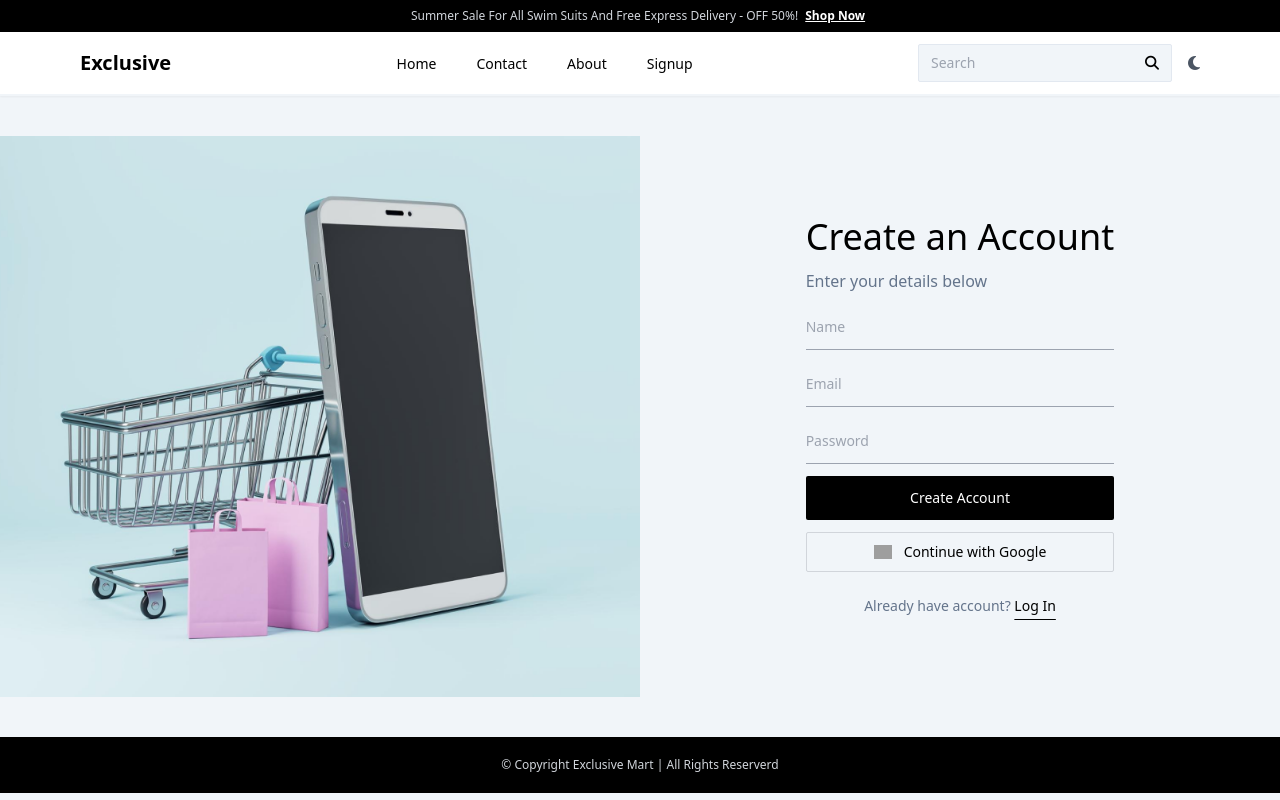
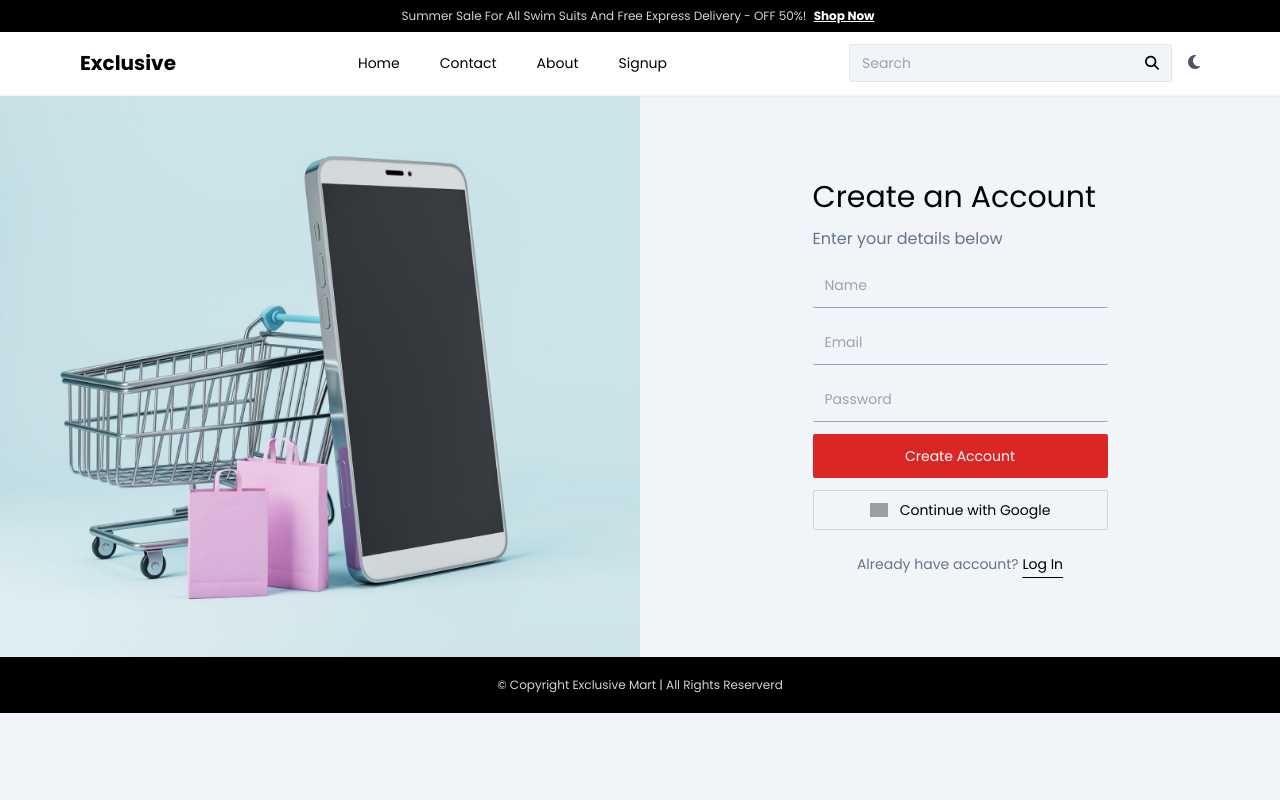
Before and after one commit to msalmankhokhar/exclusive-ecommerce-store, a Flask app: page /signup in a window 1280 px wide. Run offline with Flask 3, Linux system fonts and the light colour scheme; some libraries are stand-ins or nearby versions; grey boxes are pictures that could not be loaded.

Commit message:
more design improvement also added popppins font

```diff
--- a/static/css/tailwindcss/output.css
+++ b/static/css/tailwindcss/output.css
@@ -46,7 +46,7 @@ html,
   -o-tab-size: 4;
      tab-size: 4;
   /* 3 */
-  font-family: ui-sans-serif, system-ui, sans-serif, "Apple Color Emoji", "Segoe UI Emoji", "Segoe UI Symbol", "Noto Color Emoji";
+  font-family: ui-sans-serif, Poppins;
   /* 4 */
   font-feature-settings: normal;
   /* 5 */
@@ -660,13 +660,13 @@ video {
   background-color: rgb(0 0 0 / var(--tw-bg-opacity));
 }
 
-.bg-blue-300 {
-  --tw-bg-opacity: 1;
-  background-color: rgb(147 197 253 / var(--tw-bg-opacity));
+.bg-inherit {
+  background-color: inherit;
 }
 
-.bg-inherit {
-  background-color: inherit;
+.bg-red-600 {
+  --tw-bg-opacity: 1;
+  background-color: rgb(220 38 38 / var(--tw-bg-opacity));
 }
 
 .bg-slate-100 {
@@ -739,6 +739,16 @@ video {
 .text-xs {
   font-size: 0.75rem;
   line-height: 1rem;
+}
+
+.text-3xl {
+  font-size: 1.875rem;
+  line-height: 2.25rem;
+}
+
+.text-2xl {
+  font-size: 1.5rem;
+  line-height: 2rem;
 }
 
 .font-bold {
@@ -849,30 +859,40 @@ video {
     display: flex;
   }
 
+  .sm\:justify-center {
+    justify-content: center;
+  }
+
   .sm\:px-10 {
     padding-left: 2.5rem;
     padding-right: 2.5rem;
   }
 
-  .sm\:px-20 {
-    padding-left: 5rem;
-    padding-right: 5rem;
+  .sm\:text-3xl {
+    font-size: 1.875rem;
+    line-height: 2.25rem;
   }
 
-  .sm\:px-16 {
-    padding-left: 4rem;
-    padding-right: 4rem;
+  .sm\:text-4xl {
+    font-size: 2.25rem;
+    line-height: 2.5rem;
+  }
+
+  .sm\:text-2xl {
+    font-size: 1.5rem;
+    line-height: 2rem;
   }
 }
 
 @media (min-width: 768px) {
-  .md\:flex {
-    display: flex;
-  }
-
   .md\:px-16 {
     padding-left: 4rem;
     padding-right: 4rem;
+  }
+
+  .md\:text-4xl {
+    font-size: 2.25rem;
+    line-height: 2.5rem;
   }
 }
 
@@ -903,39 +923,53 @@ video {
     padding-bottom: 0px;
   }
 
-  .lg\:py-10 {
-    padding-top: 2.5rem;
-    padding-bottom: 2.5rem;
+  .lg\:text-2xl {
+    font-size: 1.5rem;
+    line-height: 2rem;
   }
+}
+
+@media (min-width: 1280px) {
+  .xl\:text-3xl {
+    font-size: 1.875rem;
+    line-height: 2.25rem;
+  }
+}
+
+@media (min-width: 1536px) {
+  .\32xl\:text-4xl {
+    font-size: 2.25rem;
+    line-height: 2.5rem;
+  }
+
+  .\32xl\:text-5xl {
+    font-size: 3rem;
+    line-height: 1;
+  }
+
+  .\32xl\:text-6xl {
+    font-size: 3.75rem;
+    line-height: 1;
+  }
+}
+
+.dark\:border-gray-600:where([data-mode="dark"], [data-mode="dark"] *) {
+  --tw-border-opacity: 1;
+  border-color: rgb(75 85 99 / var(--tw-border-opacity));
 }
 
 .dark\:border-transparent:where([data-mode="dark"], [data-mode="dark"] *) {
   border-color: transparent;
 }
 
-.dark\:bg-indigo-600:where([data-mode="dark"], [data-mode="dark"] *) {
+.dark\:bg-gray-900:where([data-mode="dark"], [data-mode="dark"] *) {
   --tw-bg-opacity: 1;
-  background-color: rgb(79 70 229 / var(--tw-bg-opacity));
+  background-color: rgb(17 24 39 / var(--tw-bg-opacity));
 }
 
 .dark\:bg-slate-800:where([data-mode="dark"], [data-mode="dark"] *) {
   --tw-bg-opacity: 1;
   background-color: rgb(30 41 59 / var(--tw-bg-opacity));
-}
-
-.dark\:bg-slate-900:where([data-mode="dark"], [data-mode="dark"] *) {
-  --tw-bg-opacity: 1;
-  background-color: rgb(15 23 42 / var(--tw-bg-opacity));
-}
-
-.dark\:bg-white:where([data-mode="dark"], [data-mode="dark"] *) {
-  --tw-bg-opacity: 1;
-  background-color: rgb(255 255 255 / var(--tw-bg-opacity));
-}
-
-.dark\:bg-gray-900:where([data-mode="dark"], [data-mode="dark"] *) {
-  --tw-bg-opacity: 1;
-  background-color: rgb(17 24 39 / var(--tw-bg-opacity));
 }
 
 .dark\:text-gray-100:where([data-mode="dark"], [data-mode="dark"] *) {
--- a/tailwind.config.js
+++ b/tailwind.config.js
@@ -4,6 +4,9 @@ module.exports = {
   content: ['./templates/*.html'],
   theme: {
     extend: {},
+    fontFamily: {
+      'sans': ['ui-sans-serif', 'Poppins']
+    }
   },
   plugins: [],
 }
--- a/templates/base.html
+++ b/templates/base.html
@@ -4,6 +4,9 @@
 <meta charset="utf-8">
 <meta name="viewport" content="width=device-width, initial-scale=1">
 <title>Exclusive Mart</title>
+<link rel="preconnect" href="https://fonts.googleapis.com">
+<link rel="preconnect" href="https://fonts.gstatic.com" crossorigin>
+<link href="https://fonts.googleapis.com/css2?family=Poppins:ital,wght@0,100;0,200;0,300;0,400;0,500;0,600;0,700;0,800;0,900;1,100;1,200;1,300;1,400;1,500;1,600;1,700;1,800;1,900&display=swap" rel="stylesheet">
 <link rel="stylesheet" href="/static/css/tailwindcss/output.css">
 <script defer src="/static/js/theme.js"></script>
 
@@ -13,10 +16,10 @@
 <body class="bg-slate-100 dark:bg-gray-900">
     <header class="">
         <!-- Top Nav -->
-        <div class="py-2 px-5 bg-black dark:bg-white sm:flex items-center justify-center">
+        <div class="py-2 px-5 bg-black sm:flex items-center justify-center">
             <div class="text-xs text-center">
-                <span class="text-gray-300 dark:text-gray-800 text-xs">Summer Sale For All Swim Suits And Free Express Delivery - OFF 50%!</span>
-                <a href="#" class="text-white dark:text-black font-bold text-xs mx-1 underline">Shop Now</a>
+                <span class="text-gray-300 dark:text-gray-100 text-xs">Summer Sale For All Swim Suits And Free Express Delivery - OFF 50%!</span>
+                <a href="#" class="text-white dark:text-white font-bold text-xs mx-1 underline">Shop Now</a>
             </div>
         </div>
 
@@ -51,9 +54,9 @@
     {% endblock main %}
 
 
-    <footer class="bg-black dark:bg-white px-5 lg:px-20 py-5">
+    <footer class="bg-black px-5 lg:px-20 py-5">
         <div>
-            <p class="text-center text-gray-300 dark:text-black text-xs">&copy; Copyright Exclusive Mart | All Rights Reserverd</p>
+            <p class="text-center text-gray-300 text-xs">&copy; Copyright Exclusive Mart | All Rights Reserverd</p>
         </div>
     </footer>
     <script src="https://kit.fontawesome.com/7d3f73a100.js" crossorigin="anonymous"></script>
--- a/templates/signup.html
+++ b/templates/signup.html
@@ -4,19 +4,19 @@
 
 {% block main %}
 
-<main class="flex flex-col-reverse lg:py-10 lg:flex-row">
-    <div class="bg-blue-300 flex items-center justify-center lg:w-1/2">
+<main class="flex flex-col-reverse lg:flex-row">
+    <div class="flex items-center justify-center lg:w-1/2">
         <img src="/static/img/dl.beatsnoop 1.png" alt="image" class="w-full">
     </div>
     <div class="flex justify-center px-5 sm:px-10 md:px-16 lg:px-20 py-20 flex-col lg:py-0 lg:w-1/2 items-center">
         <form class="flex flex-col gap-3" action="/signup" method="post">
-            <h1 class="text-4xl dark:text-white">Create an Account</h1>
+            <h1 class="text-2xl sm:text-3xl lg:text-2xl xl:text-3xl 2xl:text-4xl dark:text-white">Create an Account</h1>
             <p class="dark:text-white text-slate-500">Enter your details below</p>
-            <input name="name" type="text" class="py-3 text-sm bg-transparent outline-none border-b-gray-400 border-b" placeholder="Name">
-            <input name="email" type="email" class="py-3 text-sm bg-transparent outline-none border-b-gray-400 border-b" placeholder="Email">
-            <input name="password" type="password" class="py-3 text-sm bg-transparent outline-none border-b-gray-400 border-b" placeholder="Password">
-            <button type="submit" class="text-sm p-3 bg-black dark:bg-white dark:text-black hover:bg-slate-800 dark:hover:bg-indigo-500 text-white rounded-sm">Create Account</button>
-            <button type="button" class="flex items-center justify-center gap-3 p-3 bg-transparent text-black rounded-sm border border-gray-300 hover:bg-gray-100 hover:border-gray-400">
+            <input name="name" type="text" class="dark:text-white p-3 rounded-sm text-sm bg-transparent outline-none border-b-gray-400 border-b" placeholder="Name">
+            <input name="email" type="email" class="dark:text-white p-3 rounded-sm text-sm bg-transparent outline-none border-b-gray-400 border-b" placeholder="Email">
+            <input name="password" type="password" class="dark:text-white p-3 rounded-sm text-sm bg-transparent outline-none border-b-gray-400 border-b" placeholder="Password">
+            <button type="submit" class="text-sm p-3 bg-red-600 hover:bg-red-500 text-white rounded-sm">Create Account</button>
+            <button type="button" class="flex items-center justify-center gap-3 p-3 bg-transparent text-black rounded-sm border border-gray-300 dark:border-gray-600 hover:bg-gray-100 dark:hover:bg-slate-800 hover:border-gray-400">
                 <img width="18" class="dark:text-white text-gray-500" alt="google logo" src="https://upload.wikimedia.org/wikipedia/commons/thumb/c/c1/Google_%22G%22_logo.svg/225px-Google_%22G%22_logo.svg.png"></i>
                 <span class="text-sm leading-none dark:text-white">Continue with Google</span>
             </button>
```
Also changed, not shown: other parts of static/css/tailwindcss/output.css (+7 -22 lines), templates/login.html (+7 -7 lines), static/img/image-removebg-preview.png (added), static/img/side_cover.png (added), static/img/side_cover.svg (added), static/img/side_transparent.png (added), static/img/side_vector.svg (added).
